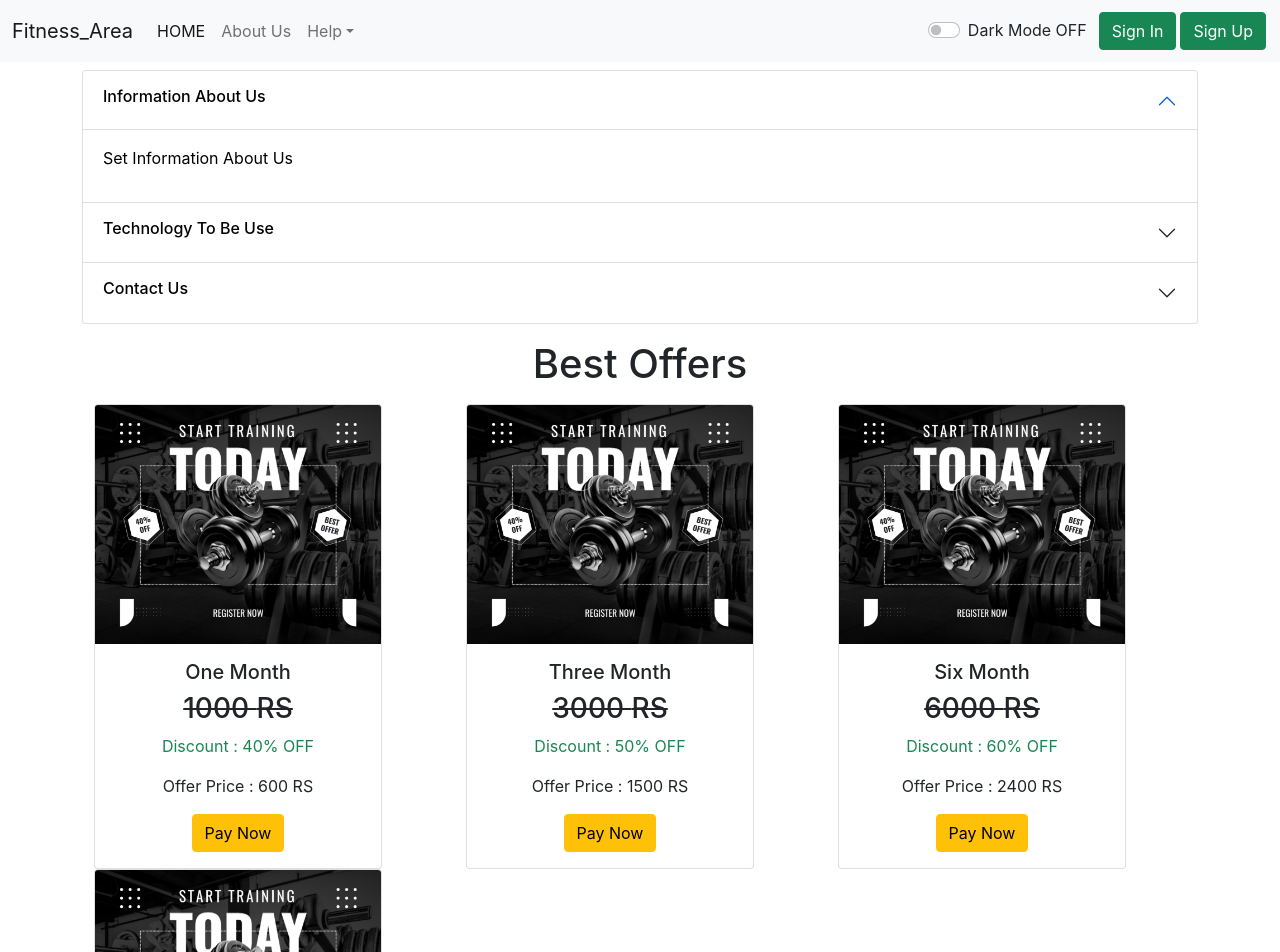
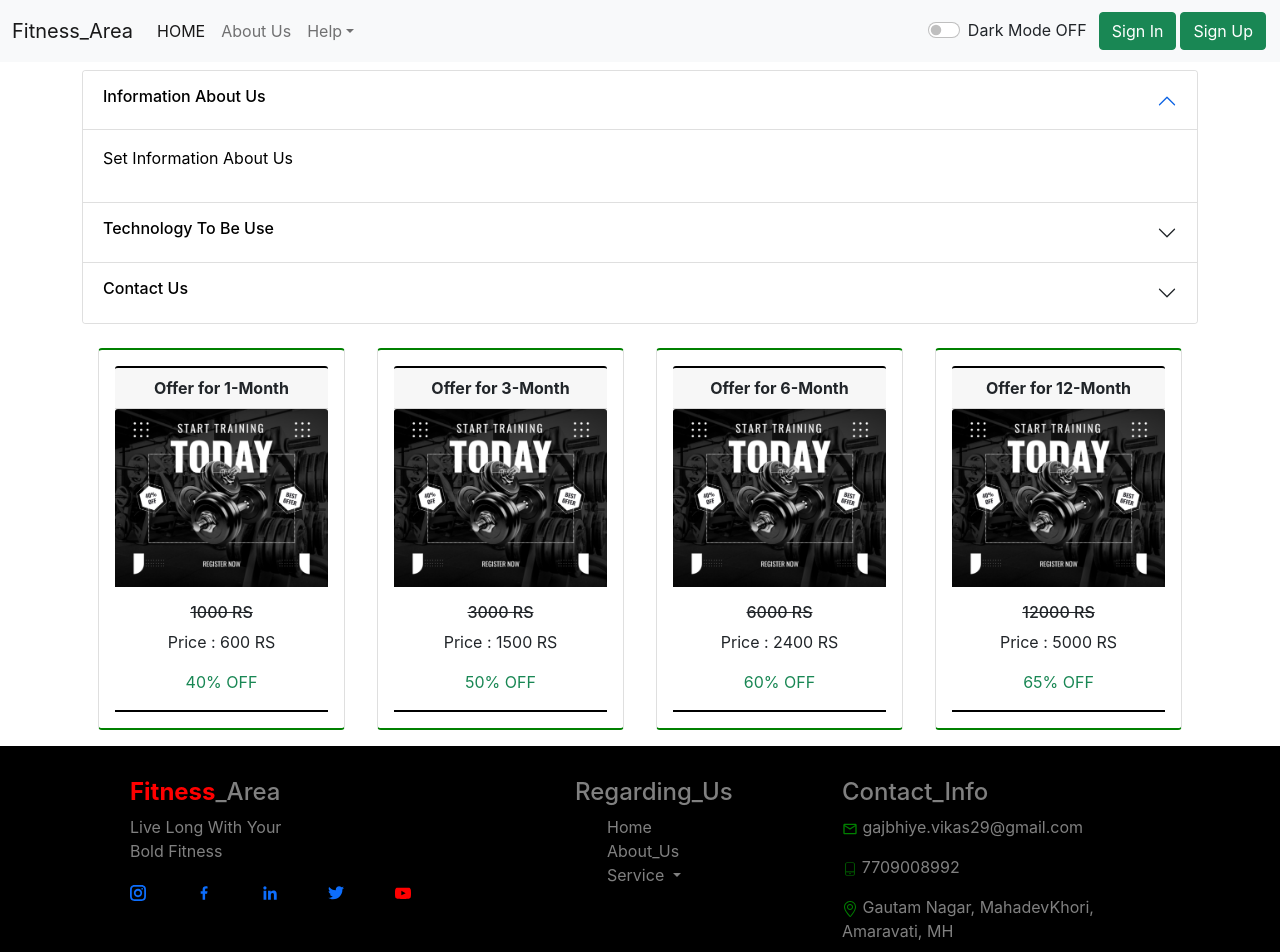
Before and after one commit to vikasgajbhiye29/fitness-area-react-project, a React (Create React App) app: page /fitness-area-react-project/about in a window 1280 px wide. Shown: the top 952 px of the page. Built offline with nearby package versions, Linux system fonts and the light colour scheme.

Commit message:
create offer.js page successfully

```diff
--- a/src/components/Offer.js
+++ b/src/components/Offer.js
@@ -4,69 +4,70 @@ import pic1 from './images/imgforoffer.jpeg'
 function Offer() {
 
   return (
-        <div class="container my-3">
-		<div class="container text-center">
-			<h1>Best Offers</h1>
-			<div class="row align-items-center my-3">
-				<div class="col">
-					<div class="card" style={{width: "18rem"}}>
-						<img src={pic1} class="card-img-top" alt="network error"/>
-						<div class="card-body">
-							<h5 class="card-title">One Month</h5>
-							<h3 class="card-text"><del>1000 <span>RS</span></del></h3>
-                            <p class="card-text text-success">Discount : <span>40% OFF</span></p>
-                            <p class="card-text">Offer Price : 600 RS</p>
-							<input id="user_id" type="hidden" name="userid"value="<%=user1.getUid()%>"/>
+    <div className="container d-flex">
+
+				<div className="card" style={{width: "18rem", padding:"1rem", margin:"1rem",  borderTop:"2px solid green", borderBottom:"2px solid green"}}>
+					<div className="card-header text-center" style={{borderTop:"2px solid black"}}><strong>Offer for 1-Month</strong></div>
+  					<img src={pic1} className="card-img-top" alt="network error" />
+  					<div className="card-body" style={{borderBottom:"2px solid black"}}>
+						<div className='text-center'>
+							<h6 className="card-text"><del>1000 <span>RS</span></del></h6>
+							<p className="card-text">Price : 600 RS</p>
+                            <p className="card-text text-success"> <span>40% OFF</span></p>
+							{/* <input id="user_id" type="hidden" name="userid"value="<%=user1.getUid()%>"/>
                             <input id="payment_600" type="hidden" name="amount" value="600"/>
-							<button type="button" onClick="paymentStart_600()" class="btn btn-warning">Pay Now</button>
+							<button type="button" onClick="paymentStart_600()" className="btn btn-warning">Pay Now</button> */}
 						</div>
   					</div>
 				</div>
-				<div class="col">
-					<div class="card" style={{width: "18rem"}}>
-						<img src={pic1} class="card-img-top" alt="network error"/>
-						<div class="card-body">
-							<h5 class="card-title">Three Month</h5>
-							<h3 class="card-text"><del>3000 <span>RS</span></del></h3>
-                            <p class="card-text text-success"> Discount : <span>50% OFF</span></p>
-                            <p class="card-text">Offer Price : 1500 RS</p>
-							<input id="user_id" type="hidden" name="userid" value=""/>
-                            <input id="payment_1500" type="hidden" name="amount" value="1500"/>
-							<button type="button" onClick="paymentStart_1500()" class="btn btn-warning">Pay Now</button>
+
+				<div className="card" style={{width: "18rem", padding:"1rem", margin:"1rem", borderTop:"2px solid green", borderBottom:"2px solid green"}}>
+					<div className="card-header text-center" style={{borderTop:"2px solid black"}}><strong>Offer for 3-Month</strong></div>
+  					<img src={pic1} className="card-img-top" alt="network error" />
+  					<div className="card-body" style={{borderBottom:"2px solid black"}}>
+						<div className=' text-center' >
+							<h6 className="card-text"><del>3000 <span>RS</span></del></h6>
+                            <p className="card-text">Price : 1500 RS</p>
+                            <p className="card-text text-success"> <span>50% OFF</span></p>
+							{/* <input id="user_id" type="hidden" name="userid"value="<%=user1.getUid()%>"/>
+                            <input id="payment_600" type="hidden" name="amount" value="600"/>
+							<button type="button" onClick="paymentStart_600()" className="btn btn-warning">Pay Now</button> */}
 						</div>
   					</div>
 				</div>
-				<div class="col">
-					<div class="card" style={{width: "18rem"}}>
-						<img src={pic1} class="card-img-top" alt="network error"/>
-						<div class="card-body">
-							<h5 class="card-title">Six Month</h5>
-							<h3 class="card-text"><del>6000 <span>RS</span></del></h3>
-                            <p class="card-text text-success">Discount : <span>60% OFF</span></p>
-                            <p class="card-text">Offer Price : 2400 RS</p>
-							<input id="user_id" type="hidden" name="userid"value="<%=user1.getUid()%>"/>
-                            <input id="payment_2400" type="hidden" name="amount" value="2400"/>
-							<button type="button" onClick="paymentStart_2400()" class="btn btn-warning">Pay Now</button>
+
+
+				<div className="card" style={{width: "18rem", padding:"1rem", margin:"1rem",borderTop:"2px solid green", borderBottom:"2px solid green"}}>
+					<div className="card-header text-center"style={{borderTop:"2px solid black"}}><strong>Offer for 6-Month</strong></div>
+  					<img src={pic1} className="card-img-top" alt="network error" />
+  					<div className="card-body" style={{borderBottom:"2px solid black"}}>
+					  		<div className=' text-center' >
+								<h6 className="card-text"><del>6000 <span>RS</span></del></h6>
+                            	<p className="card-text">Price : 2400 RS</p>
+                            	<p className="card-text text-success"> <span>60% OFF</span></p>
+								{/* <input id="user_id" type="hidden" name="userid"value="<%=user1.getUid()%>"/>
+                            	<input id="payment_600" type="hidden" name="amount" value="600"/>
+								<button type="button" onClick="paymentStart_600()" className="btn btn-warning">Pay Now</button> */}
 							</div>
   					</div>
 				</div>
-				<div class="col">
-					<div class="card" style={{width: "18rem"}}>
-						<img src={pic1} class="card-img-top" alt="network error"/>
-						<div class="card-body">
-							<h5 class="card-title">One Year</h5>
-							<h3 class="card-text"><del>12000 <span>RS</span></del></h3>
-							<p class="card-text text-success">Discount : <span>65% OFF</span></p>
-                            <p class="card-text">Offer Price : 5000 RS</p>
-							<input id="user_id" type="hidden" name="userid" value="<%=user1.getUid()%>"/>
-                            <input id="payment_5000"type="hidden" name="amount" value="5000"/>
-							<button type="button" onClick="paymentStart_5000()" class="btn btn-warning">Pay Now</button>
+
+				<div className="card" style={{width: "18rem", padding:"1rem", margin:"1rem", borderTop:"2px solid green", borderBottom:"2px solid green"}}>
+					<div className="card-header text-center" style={{borderTop:"2px solid black"}}><strong>Offer for 12-Month</strong></div>
+  					<img src={pic1} className="card-img-top" alt="network error" />
+  					<div className="card-body" style={{borderBottom:"2px solid black"}}>
+					    	<div className=' text-center'>
+								<h6 className="card-text "><del>12000 <span>RS</span></del></h6>
+								<p className="card-text">Price : 5000 RS</p>
+                            	<p className="card-text text-success"> <span>65% OFF</span></p>
+								{/* <input id="user_id" type="hidden" name="userid"value="<%=user1.getUid()%>"/>
+                            	<input id="payment_600" type="hidden" name="amount" value="600"/>
+								<button type="button" onClick="paymentStart_600()" className="btn btn-warning">Pay Now</button> */}
 							</div>
   					</div>
 				</div>
 			</div>
-		</div>
-	</div>
+
   )
 }
 
```
Lines whose indentation alone changed are shown as unchanged.
